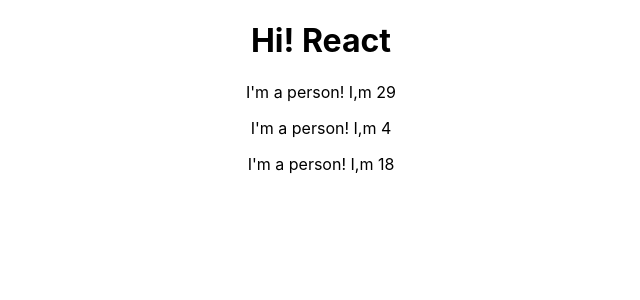
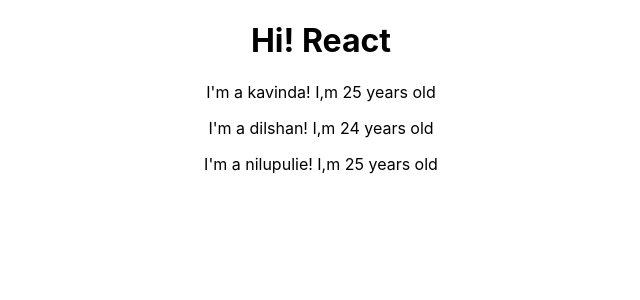
Before and after one commit to kavindadilshan/first-react-project, a React (Create React App) app: page / in a window 1280 px wide. Shown: the top 300 px of the page, without its empty margins (319-959 px from the left). Built offline with nearby package versions, Linux system fonts and the light colour scheme.

Commit message:
Working with props

```diff
--- a/src/App.js
+++ b/src/App.js
@@ -6,9 +6,9 @@
     return (
         <div className="App">
             <h1>Hi! React</h1>
-        <Person/>
-        <Person/>
-        <Person/>
+            <Person name={"kavinda"} age={"25"}/>
+            <Person name={"dilshan"} age={"24"}>My Hobbies:racing</Person>
+            <Person name={"nilupulie"} age={"25"}/>
         </div>
     );
     // return  React.createElement('div',null,React.createElement('h1',null,'work'))
--- a/src/Person/Person.js
+++ b/src/Person/Person.js
@@ -1,5 +1,17 @@
-const person =()=>{
-    return <p>I'm a person! I,m {Math.floor(Math.random()*30)}</p>
+const person =(props)=>{
+    return <p>I'm a {props.name}! I,m {props.age} years old</p>
 }
 
 export default person;
+
+// import React, {Component} from 'react';
+//
+// class Person extends Component {
+//     render() {
+//         return (
+//             <p>I'm a {this.props.name}! I,m {this.props.age} years old</p>
+//         );
+//     }
+// }
+//
+// export default Person;
```
Lines whose indentation alone changed are shown as unchanged.
